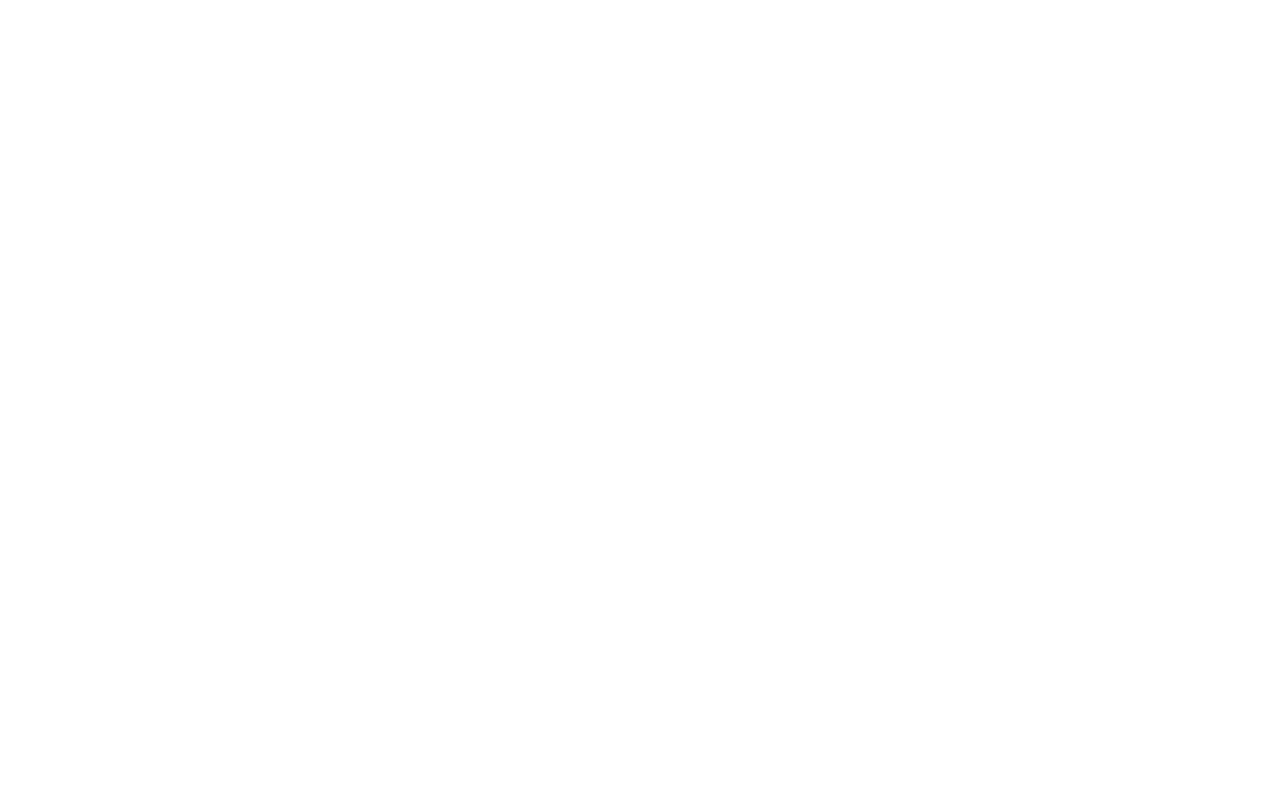
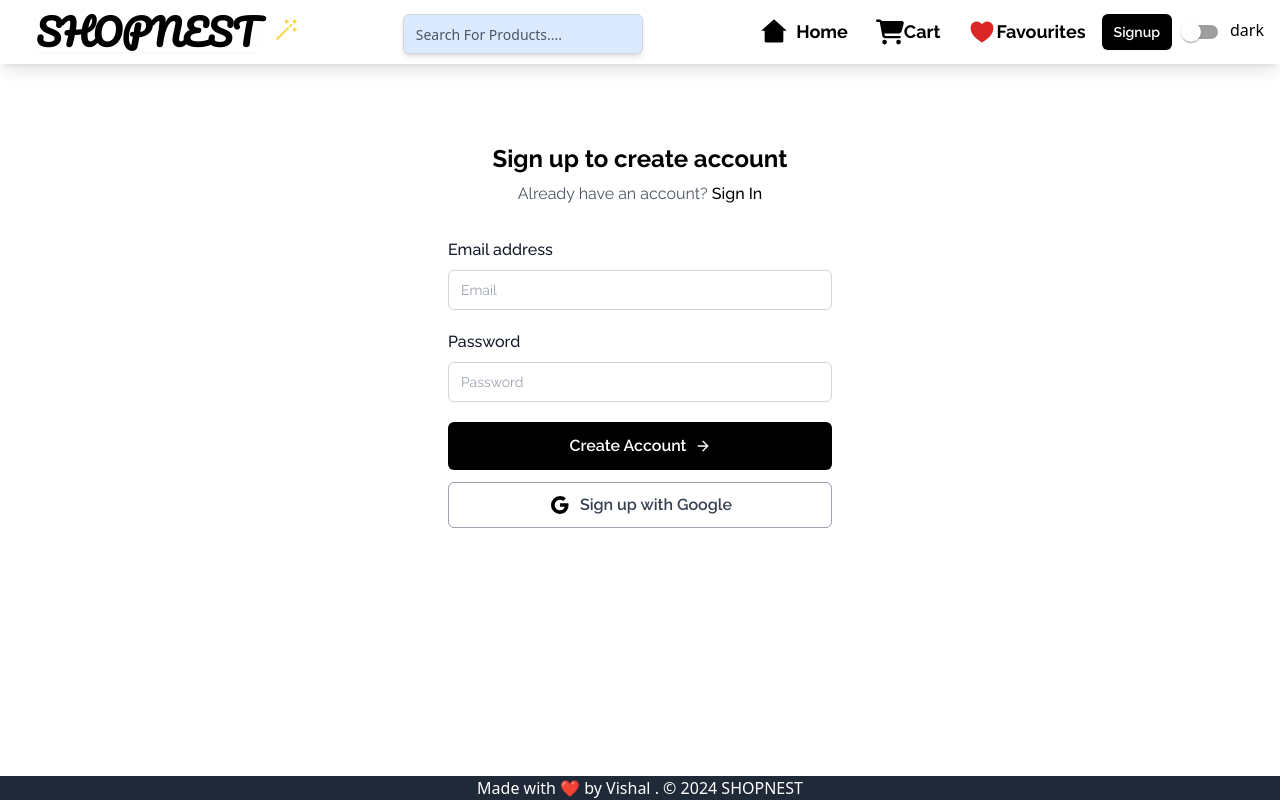
Before and after one commit to vishalmodanwal07/Shopnest, a React (Vite) app: page /Signup in a window 1280 px wide. Before the commit this address had no page. Built offline with nearby package versions, Linux system fonts and the light colour scheme; a web font is replaced by a local one.

Commit message:
build signup auth

```diff
--- a/src/App.jsx
+++ b/src/App.jsx
@@ -1,10 +1,11 @@
 
-
+import {app} from './components/firebase.js'
 import Home from './components/pages/Home.jsx'
 import Cart from './components/pages/Cart.jsx'
 import Layout from './components/Layout.jsx';
 import { BrowserRouter as Router, Routes, Route } from 'react-router-dom';
 import Favourite from './components/pages/Favourite.jsx'
+import Signup from './components/Signup.jsx';
 
 
 function App() {
@@ -20,6 +21,7 @@ function App() {
           <Route index element={<Home />} />
           <Route path="Cart" element={<Cart />} />
           <Route path="Favourite" element={<Favourite />} />
+          <Route path="Signup" element={<Signup/>}></Route>
         </Route>
       </Routes>
     </Router>
--- a/src/components/Navbar.jsx
+++ b/src/components/Navbar.jsx
@@ -91,13 +91,13 @@ function Navbar() {
               <p className='text-lg font-bold' style={{ fontFamily: '"Raleway", sans-serif' }}>Favourites</p>
             </div>
           </NavLink>
+          <NavLink to="/Signup">
           <button
-            type="button"
-            className="rounded-md bg-black px-3 py-2 text-sm font-semibold text-white shadow-sm hover:bg-blue-700/80 focus-visible:outline focus-visible:outline-2 focus-visible:outline-offset-2 focus-visible:outline-green-600"
-            style={{ fontFamily: '"Raleway", sans-serif' }}
-          >
-            Login
+           type="button"
+           className="rounded-md bg-black px-3 py-2 text-sm font-semibold text-white shadow-sm hover:bg-green-600/80 focus-visible:outline focus-visible:outline-2 focus-visible:outline-offset-2 focus-visible:outline-green-600"
+           style={{fontFamily:'"Raleway", sans-serif'}} > Signup
           </button>
+          </NavLink>
          <ThemeToggle/>
         </div>
 
@@ -140,13 +140,13 @@ function Navbar() {
               placeholder="Search For Products....">
             </input>
 
-            <button
-        type="button"
-        className="rounded-md bg-black px-3 py-2 text-sm font-semibold text-white shadow-sm hover:bg-green-600/80 focus-visible:outline focus-visible:outline-2 focus-visible:outline-offset-2 focus-visible:outline-green-600"
-        style={{fontFamily:'"Raleway", sans-serif'}}
-      >
-        Login
-      </button>
+          <NavLink to="/Signup">
+          <button
+           type="button"
+           className="rounded-md bg-black px-3 py-2 text-sm font-semibold text-white shadow-sm hover:bg-green-600/80 focus-visible:outline focus-visible:outline-2 focus-visible:outline-offset-2 focus-visible:outline-green-600"
+           style={{fontFamily:'"Raleway", sans-serif'}} > Signup
+          </button>
+          </NavLink>
 
           </div>
         </div>
--- /dev/null
+++ b/src/components/Signup.jsx
@@ -0,0 +1,112 @@
+import React from 'react'
+import { ArrowRight } from 'lucide-react'
+import { useState } from 'react'
+import { getAuth , createUserWithEmailAndPassword } from 'firebase/auth';
+import {app} from './firebase'
+
+
+
+
+function Signup() {
+    const [email ,setEmail]=useState("");
+    const [password , setPassword]=useState("");
+    const auth = getAuth(app);
+    const createUser =()=>{createUserWithEmailAndPassword(auth , email ,password)};
+  return (
+    <div>
+       <div className="flex items-center justify-center px-4 py-10 sm:px-6 sm:py-16 lg:px-8 lg:py-24  bg-white dark:bg-gray-800 text-black dark:text-white" style={{ fontFamily: '"Raleway", sans-serif' }}>
+        <div className="xl:mx-auto xl:w-full xl:max-w-sm 2xl:max-w-md  bg-white dark:bg-gray-800 text-black dark:text-white" style={{ fontFamily: '"Raleway", sans-serif' }}>
+          <div className="mb-2 flex justify-center  bg-white dark:bg-gray-800 text-black dark:text-white" style={{ fontFamily: '"Raleway", sans-serif' }}>
+          </div>
+          <h2 className="text-center text-2xl font-bold leading-tight text-black  bg-white dark:bg-gray-800 text-black dark:text-white" style={{ fontFamily: '"Raleway", sans-serif' }}>
+            Sign up to create account
+          </h2>
+          <p className="mt-2 text-center text-base text-gray-600  bg-white dark:bg-gray-800 text-black dark:text-white" style={{ fontFamily: '"Raleway", sans-serif' }}>
+            Already have an account?{' '}
+            <a
+              href="#"
+              title=""
+              className="font-medium text-black transition-all duration-200 hover:underline  bg-white dark:bg-gray-800 text-black dark:text-blue-700"style={{ fontFamily: '"Raleway", sans-serif' }}
+            >
+              Sign In
+            </a>
+          </p>
+          <form action="#" method="POST" className="mt-8">
+            <div className="space-y-5">
+              <div>
+                <label htmlFor="email" className="text-base font-medium text-gray-900  bg-white dark:bg-gray-800 text-black dark:text-white" style={{ fontFamily: '"Raleway", sans-serif' }}>
+                  {' '}
+                  Email address{' '}
+                </label>
+                <div className="mt-2  bg-white dark:bg-gray-800 text-black dark:text-white" style={{ fontFamily: '"Raleway", sans-serif' }}>
+                  <input
+                    onChange={(e)=>setEmail(e.target.value)}
+                    className="flex h-10 w-full rounded-md border border-gray-300 bg-transparent px-3 py-2 text-sm placeholder:text-gray-400 focus:outline-none focus:ring-1 focus:ring-gray-400 focus:ring-offset-1 disabled:cursor-not-allowed disabled:opacity-50"
+                    type="email"
+                    value={email}
+                    placeholder="Email"
+                    id="email"
+                  ></input>
+                </div>
+              </div>
+              <div>
+                <div className="flex items-center justify-between  bg-white dark:bg-gray-800 text-black dark:text-white" style={{ fontFamily: '"Raleway", sans-serif' }}>
+                  <label htmlFor="password" className="text-base font-medium text-gray-900  bg-white dark:bg-gray-800 text-black dark:text-white" style={{ fontFamily: '"Raleway", sans-serif' }}>
+                    {' '}
+                    Password{' '}
+                  </label>
+                </div>
+                <div className="mt-2  bg-white dark:bg-gray-800 text-black dark:text-white" style={{ fontFamily: '"Raleway", sans-serif' }}>
+                  <input
+                    onChange={(e)=>setPassword(e.target.value)}
+                    className="flex h-10 w-full rounded-md border border-gray-300 bg-transparent px-3 py-2 text-sm placeholder:text-gray-400 focus:outline-none focus:ring-1 focus:ring-gray-400 focus:ring-offset-1 disabled:cursor-not-allowed disabled:opacity-50" style={{ fontFamily: '"Raleway", sans-serif' }}
+                    type="password"
+                    value={password}
+                    placeholder="Password"
+                    id="password"
+                  ></input>
+                </div>
+              </div>
+              <div>
+                <button
+                  onClick={createUser}
+                  type="button"
+                  className="inline-flex w-full items-center justify-center rounded-md bg-black px-3.5 py-2.5 font-semibold leading-7 text-white hover:bg-black/80" style={{ fontFamily: '"Raleway", sans-serif' }}
+                >
+                  Create Account <ArrowRight className="ml-2" size={16} />
+                </button>
+              </div>
+            </div>
+          </form>
+          <div className="mt-3 space-y-3">
+            <button
+              type="button"
+              className="relative inline-flex w-full items-center justify-center rounded-md border border-gray-400 bg-white px-3.5 py-2.5 font-semibold text-gray-700 transition-all duration-200 hover:bg-gray-100 hover:text-black focus:bg-gray-100 focus:text-black focus:outline-none" style={{ fontFamily: '"Raleway", sans-serif' }}
+            >
+              <span className="mr-2 inline-block" style={{ fontFamily: '"Raleway", sans-serif' }}>
+                <svg
+                  className="h-6 w-6  bg-white dark:bg-gray-800 text-black dark:text-white"
+                  xmlns="http://www.w3.org/2000/svg"
+                  viewBox="0 0 24 24"
+                  fill="currentColor"
+                >
+                  <path d="M20.283 10.356h-8.327v3.451h4.792c-.446 2.193-2.313 3.453-4.792 3.453a5.27 5.27 0 0 1-5.279-5.28 5.27 5.27 0 0 1 5.279-5.279c1.259 0 2.397.447 3.29 1.178l2.6-2.599c-1.584-1.381-3.615-2.233-5.89-2.233a8.908 8.908 0 0 0-8.934 8.934 8.907 8.907 0 0 0 8.934 8.934c4.467 0 8.529-3.249 8.529-8.934 0-.528-.081-1.097-.202-1.625z"></path>
+                </svg>
+              </span>
+              Sign up with Google
+            </button>
+
+          </div>
+        </div>
+      </div>
+
+
+
+
+
+
+    </div>
+  )
+}
+
+export default Signup;
--- a/src/components/firebase.js
+++ b/src/components/firebase.js
@@ -1,4 +1,5 @@
 import { initializeApp } from "firebase/app";
+import { getAuth } from "firebase/auth";
 
 const firebaseConfig = {
     apiKey: "AIzaSyDzGwMM3siWKGFxJShDMWQZOqef_9-bs6A",
@@ -10,3 +11,4 @@ const firebaseConfig = {
   };
 
   export const app = initializeApp(firebaseConfig);
+  export const auth = getAuth(app);
```
